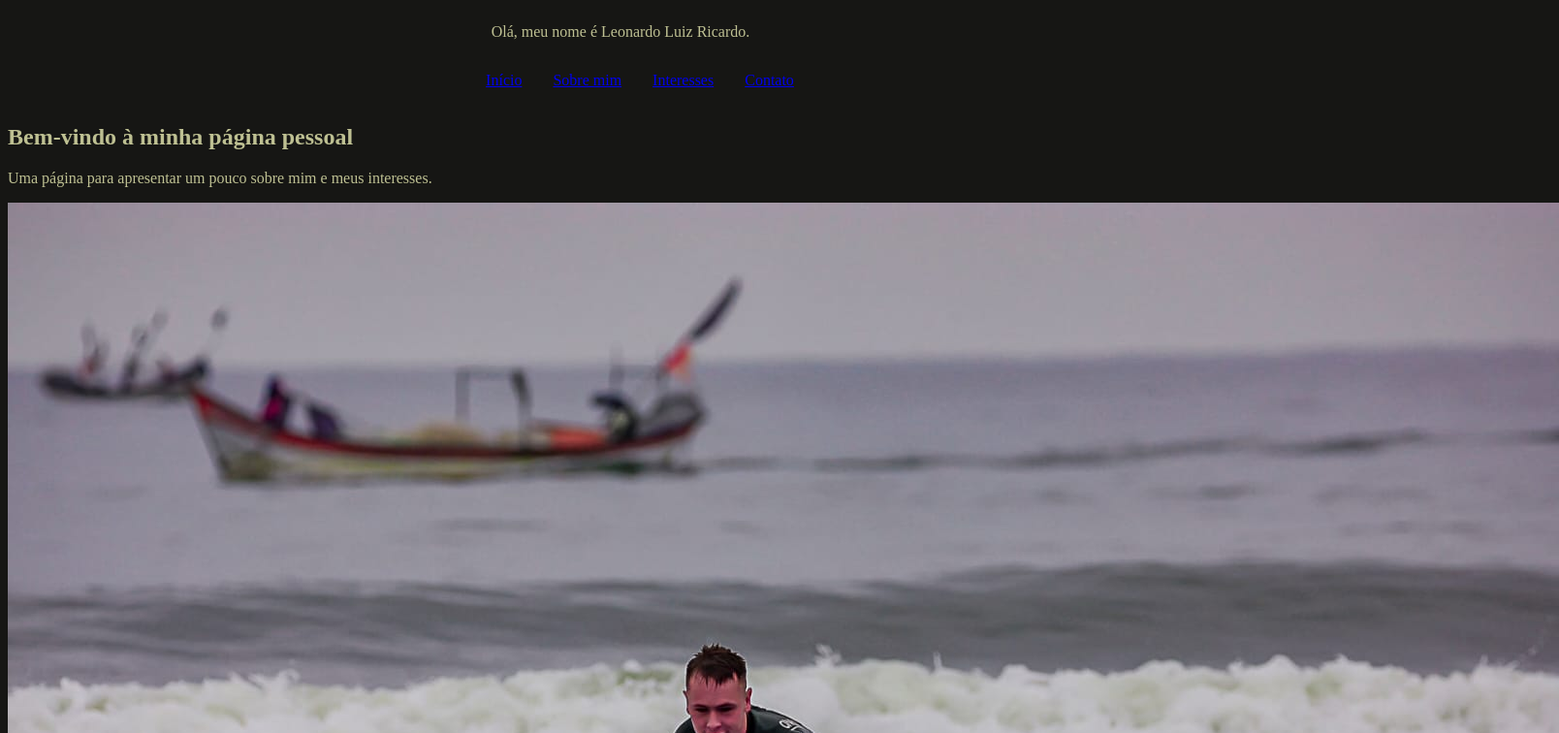
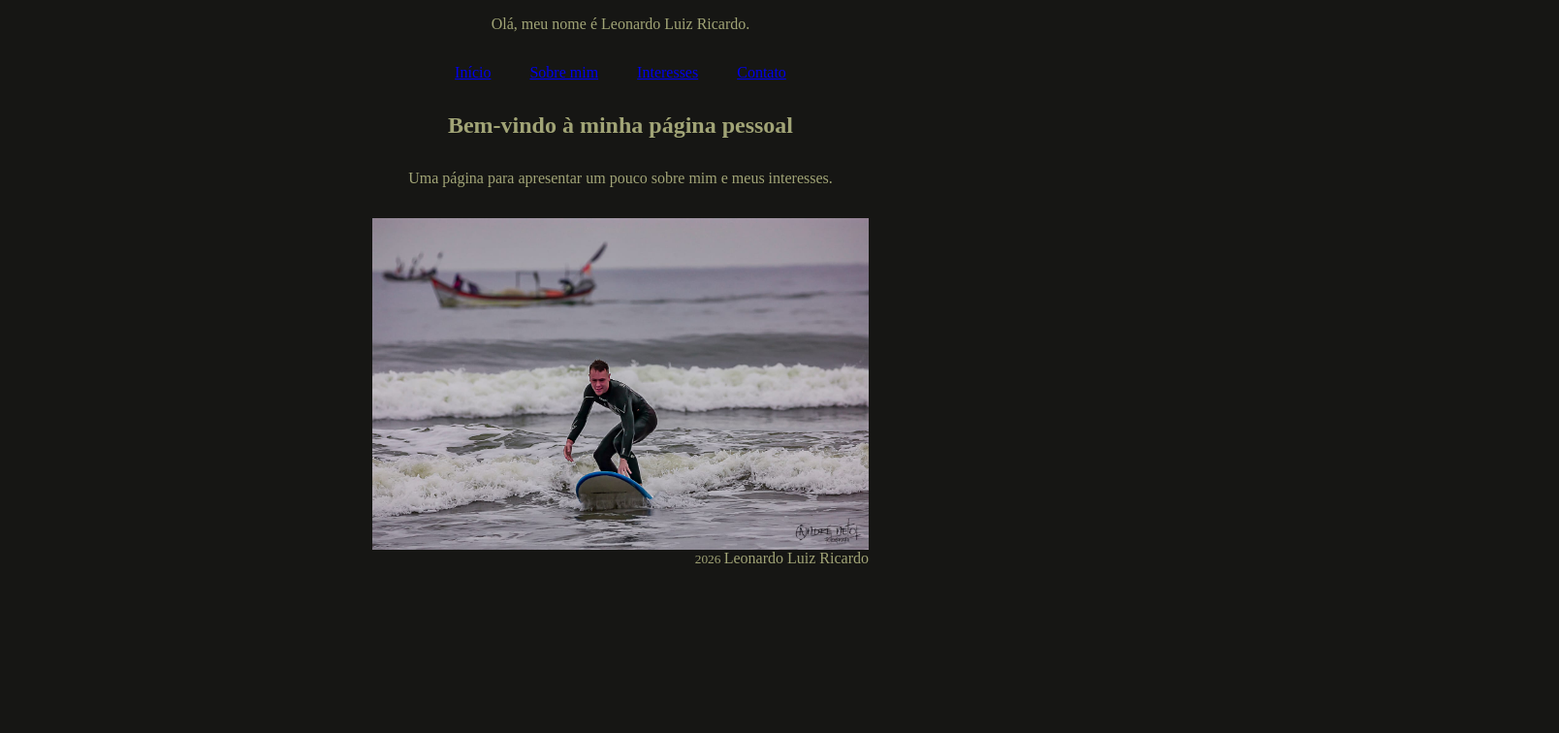
Before and after one commit to LeoLRicardo/PaginaPessoal1, a plain HTML site: page index.html in a window 1280 px wide. Shown: the top 756 px of the page at 97% size, 1608 px wide, since content can reach past the window. Drawn offline with Linux system fonts and the light colour scheme; a web font is replaced by a local one.

Commit message:
Update color variables and layout styles in CSS
Centralizei e estilizei o CSS

```diff
--- a/style.css
+++ b/style.css
@@ -1,26 +1,65 @@
+*{  margin: 0;
+    padding: 0;
+    border: 0;
+    box-sizing: border-box;
+}
 :root{
     --cor-fundo: #161614;
-    --cor-texto: #bec092;
+    --cor-texto: #a1a476;
+    --cor-link: #e2e5b3;
 }
 body{
     background-color: var(--cor-fundo);
     color: var(--cor-texto);
-    font-family: "Amarante", serif;
+    font-family: "Amarante";
 }
 header{
     display: flex;
     justify-content: center;
     align-items: center;
     flex-direction: column;
+    margin-bottom: 2rem;
 }
 header p{
     display: flex;
     justify-content: center;
+    margin-top: 1rem;
 }
 nav ul{
-    color: var(--cor-texto);
     display: flex;
     justify-content: center;
     list-style: none;
-    gap: 2rem;
+    gap: 2.5rem;
+    margin-top: 2rem;
 }
+.navegador{
+    text-decoration: none;
+    color: var(--cor-link);
+    font-size: 1.5rem;
+}
+main{
+    display: flex;
+    flex-direction: column;
+    align-items: center;
+    text-align: center;
+}
+section{
+    max-width: 600px;
+}
+
+section h1{
+    margin-bottom: 2rem;
+}
+section p{
+    margin-bottom: 2rem;
+}
+img{
+    max-width: 40%;
+    height: auto;
+}
+footer{
+    width: 40%;
+    margin: 0 auto;
+    display: flex;
+    justify-content: flex-end;
+}
```
